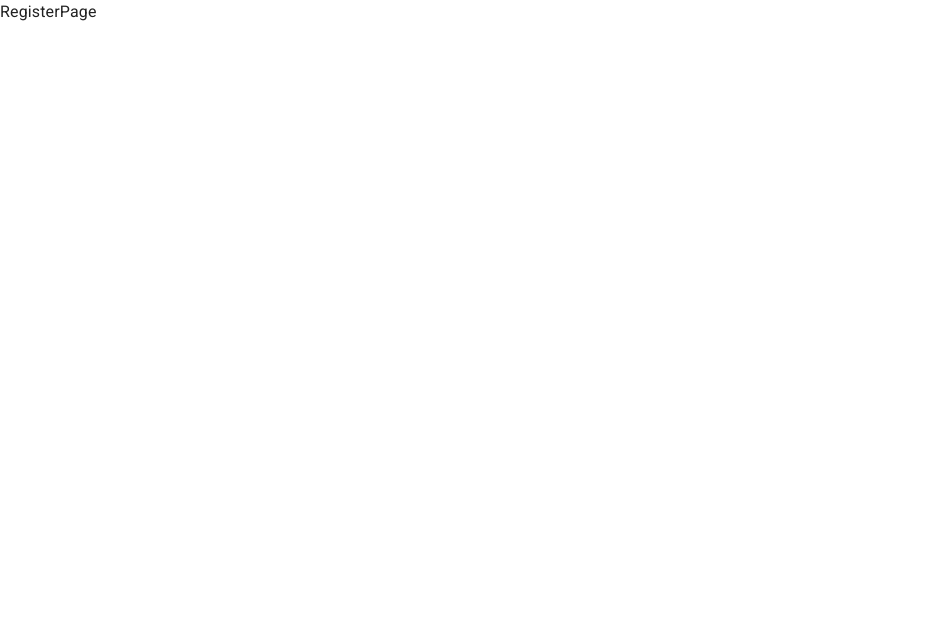
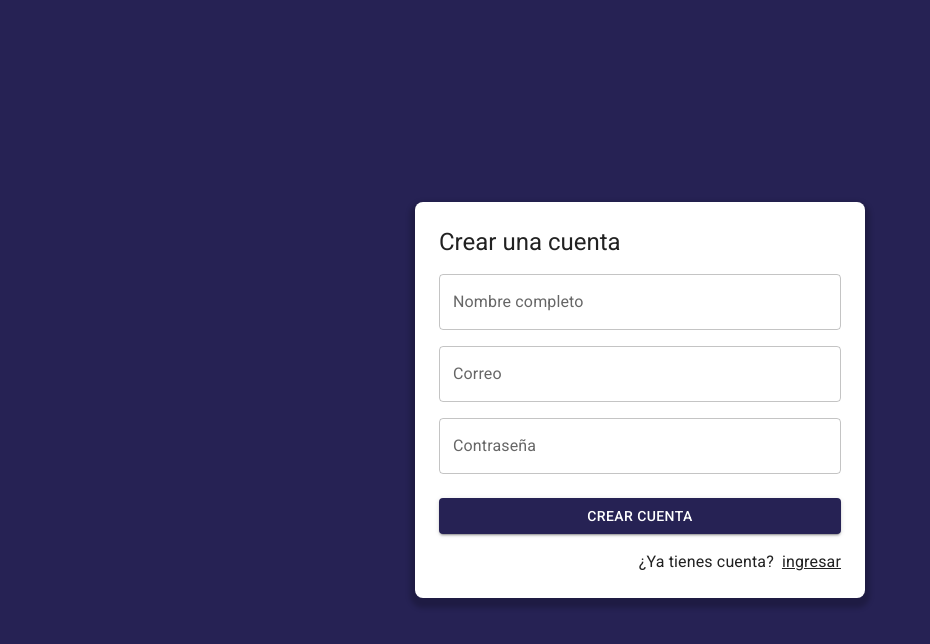
Before and after one commit to MigueMartelo/journal-app, a React (Vite) app: page /auth/register in a window 1280 px wide. Shown: the top 644 px of the page, without its empty margins (0-930 px from the left). Built offline with nearby package versions, Linux system fonts and the light colour scheme.

Commit message:
feat: create RegisterPage design

```diff
--- a/src/auth/pages/RegisterPage.jsx
+++ b/src/auth/pages/RegisterPage.jsx
@@ -1,3 +1,54 @@
+import { Link as RouterLink } from 'react-router-dom';
+import { Button, Grid, Link, TextField, Typography } from '@mui/material';
+import { AuthLayout } from '../layout/AuthLayout';
+
 export const RegisterPage = () => {
-  return <div>RegisterPage</div>;
+  return (
+    <AuthLayout title='Crear una cuenta'>
+      <form>
+        <Grid container>
+          <Grid item xs={12} sx={{ mt: 2 }}>
+            <TextField
+              label='Nombre completo'
+              type='text'
+              placeholder='Nombre completo'
+              fullWidth
+            />
+          </Grid>
+
+          <Grid item xs={12} sx={{ mt: 2 }}>
+            <TextField
+              label='Correo'
+              type='email'
+              placeholder='correo@google.com'
+              fullWidth
+            />
+          </Grid>
+
+          <Grid item xs={12} sx={{ mt: 2 }}>
+            <TextField
+              label='Contraseña'
+              type='password'
+              placeholder='contraseña'
+              fullWidth
+            />
+          </Grid>
+
+          <Grid container spacing={2} sx={{ mb: 2, mt: 1 }}>
+            <Grid item xs={12}>
+              <Button variant='contained' fullWidth>
+                Crear cuenta
+              </Button>
+            </Grid>
+          </Grid>
+          <Grid container direction='row' justifyContent='end'>
+            <Typography sx={{ mr: 1 }}>¿Ya tienes cuenta?</Typography>
+            <Link component={RouterLink} color='inherit' to='/auth/login'>
+              ingresar
+            </Link>
+          </Grid>
+        </Grid>
+      </form>
+    </AuthLayout>
+  );
 };
```
